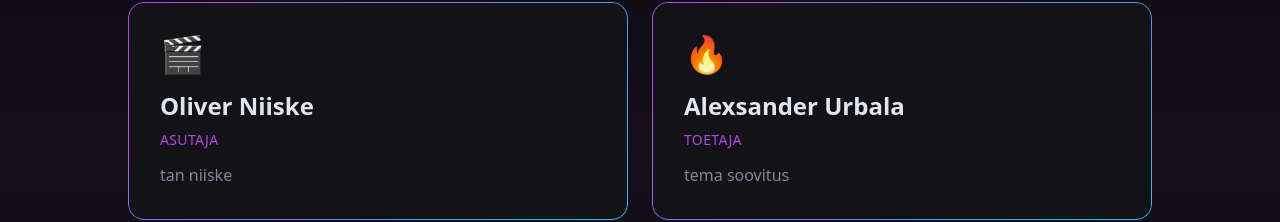
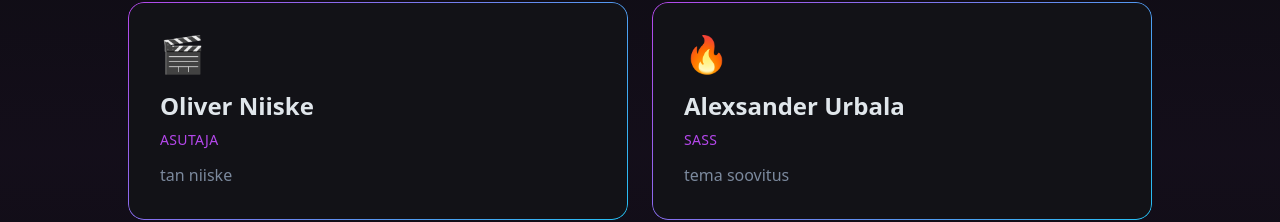
Before and after one commit to tormorm/kutifyfinal, a React (Vite) app: page / in a window 1280 px wide. Shown: the part 1890-2112 px from the top of the page. Built offline with nearby package versions, Linux system fonts and the light colour scheme; the HTML template or start-up script is replaced by a standard one.

Commit message:
Update roles and emojis in WhatIsNot component

```diff
--- a/src/components/WhatIsNot.tsx
+++ b/src/components/WhatIsNot.tsx
@@ -8,7 +8,7 @@ const WhatIsNot = () => {
     },
     {
       name: "Alexsander Urbala",
-      role: "TOETAJA",
+      role: "SASS",
       description: "tema soovitus",
       emoji: "🔥",
     },
@@ -22,7 +22,7 @@ const WhatIsNot = () => {
       name: "Kutify pusa kandjad",
       role: "GOATED VANAD",
       description: "ülejäänud merch coming soon",
-      emoji: "🧢",
+      emoji: "👕",
     },
   ];
 
```
